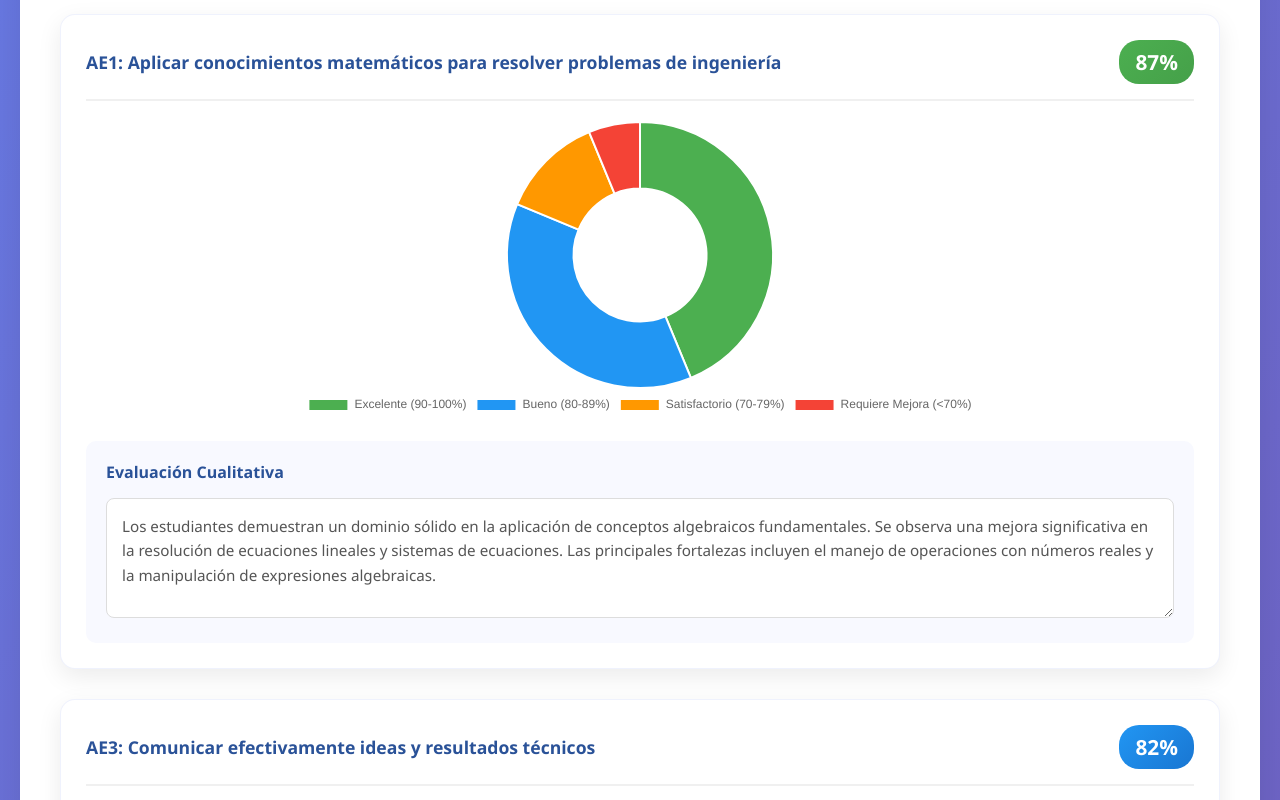
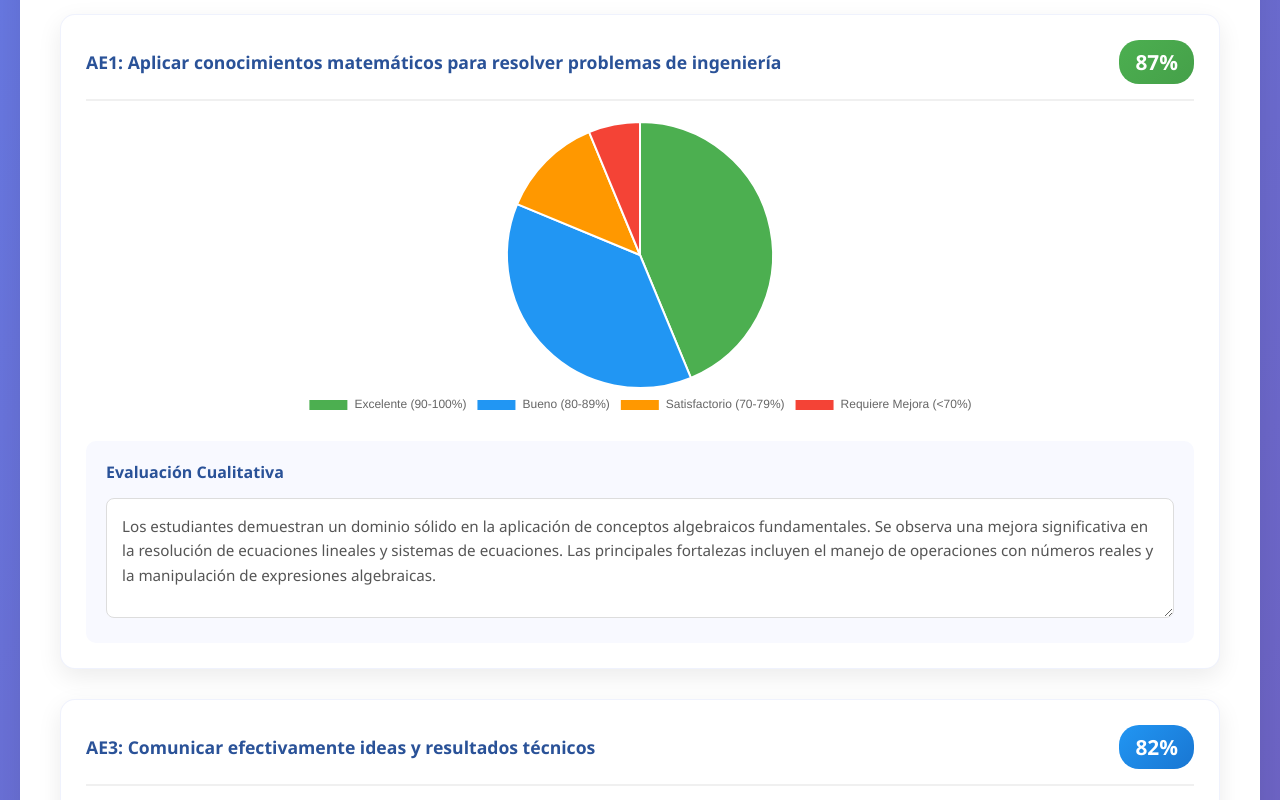
Before and after one commit to CarlosMelendezMejia/REPORTES-CACEI, a plain HTML site: page dashboard_admin_v2.html in a window 1280 px wide. Shown: the part 620-1420 px from the top of the page. Drawn offline with nearby package versions, Linux system fonts and the light colour scheme.

Commit message:
Refactor charts to use unified labels and colors; change chart types to pie for better visualization

```diff
--- a/dashboard_admin_v2.html
+++ b/dashboard_admin_v2.html
@@ -590,16 +590,20 @@
                 }
             };
 
-            // Gráfica 1 - Distribución de niveles AE1 (32 estudiantes)
+            // Etiquetas unificadas y colores para todos los gráficos (categorías de desempeño)
+            const performanceLabels = ['Excelente (90-100%)', 'Bueno (80-89%)', 'Satisfactorio (70-79%)', 'Requiere Mejora (<70%)'];
+            const performanceColors = ['#4CAF50', '#2196F3', '#FF9800', '#f44336'];
+
+            // Gráfica 1 - Pie AE1 (32 estudiantes)
             if (document.getElementById('chart1')) {
                 new Chart(document.getElementById('chart1'), {
-                    type: 'doughnut',
+                    type: 'pie',
                     data: {
-                        labels: ['Excelente (90-100%)', 'Bueno (80-89%)', 'Satisfactorio (70-79%)', 'Requiere Mejora (<70%)'],
+                        labels: performanceLabels,
                         datasets: [{
                             label: 'Estudiantes',
                             data: [14, 12, 4, 2],
-                            backgroundColor: ['#4CAF50', '#2196F3', '#FF9800', '#f44336'],
+                            backgroundColor: performanceColors,
                             borderWidth: 2,
                             borderColor: '#fff'
                         }]
@@ -622,94 +626,31 @@
                 });
             }
 
-            // Gráfica 2 - Progreso temporal AE3 (4 evaluaciones durante el semestre)
+            // Gráfica 2 - Pie AE3 (Distribución de niveles - ejemplo)
             if (document.getElementById('chart2')) {
                 new Chart(document.getElementById('chart2'), {
-                    type: 'line',
+                    type: 'pie',
                     data: {
-                        labels: ['Sep - Diagnóstica', 'Oct - Parcial 1', 'Nov - Parcial 2', 'Dic - Final'],
+                        labels: performanceLabels,
                         datasets: [{
-                            label: 'Promedio Grupal (%)',
-                            data: [68, 74, 79, 82],
-                            borderColor: '#2196F3',
-                            backgroundColor: 'rgba(33, 150, 243, 0.1)',
-                            fill: true,
-                            tension: 0.4,
-                            pointRadius: 6,
-                            pointBackgroundColor: '#2196F3',
-                            pointBorderColor: '#fff',
-                            pointBorderWidth: 2
-                        }, {
-                            label: 'Meta Institucional (%)',
-                            data: [75, 75, 75, 75],
-                            borderColor: '#4CAF50',
-                            backgroundColor: 'transparent',
-                            borderDash: [5, 5],
-                            fill: false,
-                            pointRadius: 0
+                            label: 'Estudiantes',
+                            // Datos de ejemplo (total 32) para AE3
+                            data: [8, 15, 6, 3],
+                            backgroundColor: performanceColors,
+                            borderWidth: 2,
+                            borderColor: '#fff'
                         }]
                     },
                     options: {
                         ...chartOptions,
-                        scales: {
-                            y: {
-                                beginAtZero: true,
-                                max: 100,
-                                grid: { color: 'rgba(0,0,0,0.1)' },
-                                ticks: { callback: function (value) { return value + '%'; } }
-                            },
-                            x: { grid: { color: 'rgba(0,0,0,0.1)' } }
-                        }
-                    }
-                });
-            }
-
-            // Gráfica 3 - Desempeño por método de evaluación AE5
-            if (document.getElementById('chart3')) {
-                new Chart(document.getElementById('chart3'), {
-                    type: 'bar',
-                    data: {
-                        labels: ['Exámenes\nEscritos', 'Proyectos\nAplicados', 'Resolución\nde Casos', 'Presentaciones\nOrales'],
-                        datasets: [{
-                            label: 'Promedio (%)',
-                            data: [85, 92, 88, 86],
-                            backgroundColor: [
-                                'rgba(76, 175, 80, 0.8)',
-                                'rgba(33, 150, 243, 0.8)',
-                                'rgba(255, 152, 0, 0.8)',
-                                'rgba(156, 39, 176, 0.8)'
-                            ],
-                            borderColor: [
-                                '#4CAF50',
-                                '#2196F3',
-                                '#FF9800',
-                                '#9C27B0'
-                            ],
-                            borderWidth: 2,
-                            borderRadius: 8,
-                            borderSkipped: false
-                        }]
-                    },
-                    options: {
-                        ...chartOptions,
-                        scales: {
-                            y: {
-                                beginAtZero: true,
-                                max: 100,
-                                grid: { color: 'rgba(0,0,0,0.1)' },
-                                ticks: { callback: function (value) { return value + '%'; } }
-                            },
-                            x: {
-                                grid: { display: false },
-                                ticks: { maxRotation: 0 }
-                            }
-                        },
                         plugins: {
                             ...chartOptions.plugins,
                             tooltip: {
                                 callbacks: {
                                     label: function (context) {
-                                        return 'Promedio: ' + context.parsed.y + '%';
+                                        const total = context.dataset.data.reduce((a, b) => a + b, 0);
+                                        const percentage = Math.round((context.parsed / total) * 100);
+                                        return context.label + ': ' + context.parsed + ' (' + percentage + '%)';
                                     }
                                 }
                             }
@@ -718,65 +659,64 @@
                 });
             }
 
-            // Gráfica 4 - Competencias de autoaprendizaje AE7
-            if (document.getElementById('chart4')) {
-                new Chart(document.getElementById('chart4'), {
-                    type: 'radar',
+            // Gráfica 3 - Pie AE5 (Distribución de niveles - ejemplo)
+            if (document.getElementById('chart3')) {
+                new Chart(document.getElementById('chart3'), {
+                    type: 'pie',
                     data: {
-                        labels: [
-                            'Iniciativa para\nAprender',
-                            'Búsqueda de\nRecursos',
-                            'Autoregulación\ndel Estudio',
-                            'Reflexión sobre\nel Aprendizaje',
-                            'Perseverancia\nante Dificultades',
-                            'Uso de\nTecnología'
-                        ],
+                        labels: performanceLabels,
                         datasets: [{
-                            label: 'Promedio Actual (%)',
-                            data: [76, 82, 71, 75, 84, 69],
-                            borderColor: '#FF9800',
-                            backgroundColor: 'rgba(255, 152, 0, 0.2)',
-                            pointBackgroundColor: '#FF9800',
-                            pointBorderColor: '#fff',
-                            pointBorderWidth: 2,
-                            pointRadius: 6
-                        }, {
-                            label: 'Meta Esperada (%)',
-                            data: [80, 80, 80, 80, 80, 80],
-                            borderColor: '#4CAF50',
-                            backgroundColor: 'rgba(76, 175, 80, 0.1)',
-                            pointBackgroundColor: '#4CAF50',
-                            pointBorderColor: '#fff',
-                            pointBorderWidth: 2,
-                            pointRadius: 4,
-                            borderDash: [5, 5]
+                            label: 'Estudiantes',
+                            // Datos de ejemplo (total 32) para AE5
+                            data: [11, 13, 5, 3],
+                            backgroundColor: performanceColors,
+                            borderWidth: 2,
+                            borderColor: '#fff'
                         }]
                     },
                     options: {
                         ...chartOptions,
-                        scales: {
-                            r: {
-                                beginAtZero: true,
-                                max: 100,
-                                grid: { color: 'rgba(0,0,0,0.1)' },
-                                angleLines: { color: 'rgba(0,0,0,0.1)' },
-                                pointLabels: {
-                                    font: { size: 11 },
-                                    color: '#666'
-                                },
-                                ticks: {
-                                    display: true,
-                                    stepSize: 20,
-                                    callback: function (value) { return value + '%'; }
-                                }
-                            }
-                        },
                         plugins: {
                             ...chartOptions.plugins,
                             tooltip: {
                                 callbacks: {
                                     label: function (context) {
-                                        return context.dataset.label + ': ' + context.parsed.r + '%';
+                                        const total = context.dataset.data.reduce((a, b) => a + b, 0);
+                                        const percentage = Math.round((context.parsed / total) * 100);
+                                        return context.label + ': ' + context.parsed + ' (' + percentage + '%)';
+                                    }
+                                }
+                            }
+                        }
+                    }
+                });
+            }
+
+            // Gráfica 4 - Pie AE7 (Distribución de niveles - ejemplo)
+            if (document.getElementById('chart4')) {
+                new Chart(document.getElementById('chart4'), {
+                    type: 'pie',
+                    data: {
+                        labels: performanceLabels,
+                        datasets: [{
+                            label: 'Estudiantes',
+                            // Datos de ejemplo (total 32) para AE7
+                            data: [9, 12, 7, 4],
+                            backgroundColor: performanceColors,
+                            borderWidth: 2,
+                            borderColor: '#fff'
+                        }]
+                    },
+                    options: {
+                        ...chartOptions,
+                        plugins: {
+                            ...chartOptions.plugins,
+                            tooltip: {
+                                callbacks: {
+                                    label: function (context) {
+                                        const total = context.dataset.data.reduce((a, b) => a + b, 0);
+                                        const percentage = Math.round((context.parsed / total) * 100);
+                                        return context.label + ': ' + context.parsed + ' (' + percentage + '%)';
                                     }
                                 }
                             }
```
